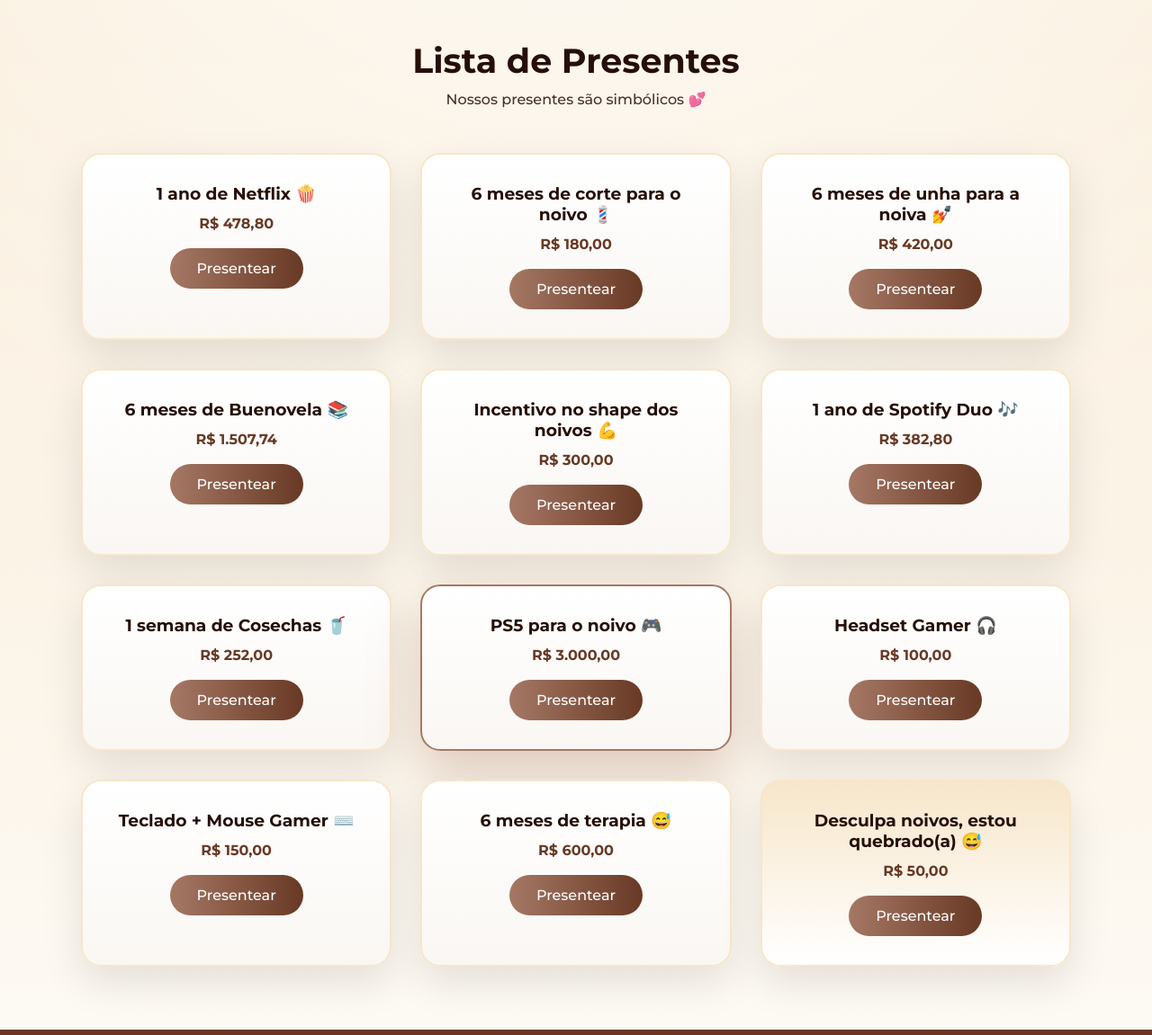
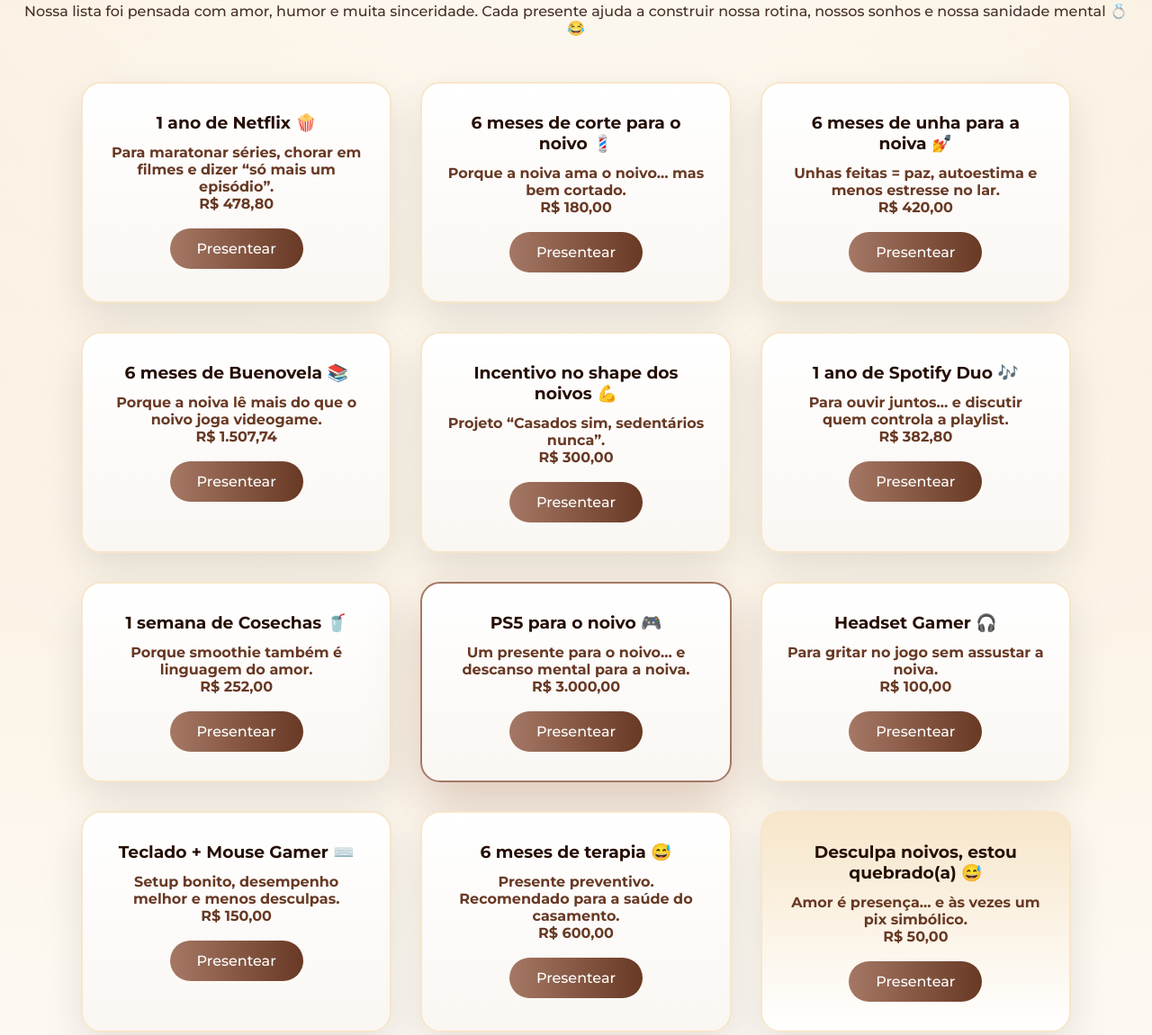
Before and after one commit to CaroolGomes/Casamento-Carol-e-Mateus, a plain HTML site: page index.html in a window 1280 px wide. Shown: the part 450-1601 px from the top of the page at 90% size. Drawn offline with Linux system fonts and the light colour scheme; a web font is replaced by a local one.

Commit message:
Update index.html

```diff
--- a/index.html
+++ b/index.html
@@ -15,7 +15,8 @@
 <body>
 
 <section class="hero">
-  <h1>Caroline & Mateus</h1>
+  <img src="assets/topo.png" alt="Caroline e Mateus" class="hero-img">
+
   <p class="versiculo">
     “Encontrei o amor da minha vida, eu o agarrei e não o deixarei ir.”
     <span>Cantares 3:4</span>
@@ -24,80 +25,96 @@
 
 <section class="lista">
   <h2>Lista de Presentes</h2>
-  <p class="sub">Nossos presentes são simbólicos 💕</p>
+
+  <p class="sub">
+    Nossa lista foi pensada com amor, humor e muita sinceridade.
+    Cada presente ajuda a construir nossa rotina, nossos sonhos e nossa sanidade mental 💍😂
+  </p>
 
   <div class="grid">
 
     <div class="item">
       <h3>1 ano de Netflix 🍿</h3>
+      <p class="desc">Para maratonar séries, chorar em filmes e dizer “só mais um episódio”.</p>
       <p>R$ 478,80</p>
-      <a class="btn" href="presente.html?nome=Netflix&valor=478,80&qr=QR_NETFLIX.png&cartao=LINK_NETFLIX">Presentear</a>
+      <a class="btn" href="presente.html?nome=Netflix&valor=478,80&qr=assets/QR_NETFLIX.png&cartao=LINK_NETFLIX">Presentear</a>
     </div>
 
     <div class="item">
       <h3>6 meses de corte para o noivo 💈</h3>
+      <p class="desc">Porque a noiva ama o noivo… mas bem cortado.</p>
       <p>R$ 180,00</p>
-      <a class="btn" href="presente.html?nome=Corte do Noivo&valor=180,00&qr=QR_CORTE.png&cartao=LINK_CORTE">Presentear</a>
+      <a class="btn" href="presente.html?nome=Corte do Noivo&valor=180,00&qr=assets/QR_CORTE.png">Presentear</a>
     </div>
 
     <div class="item">
       <h3>6 meses de unha para a noiva 💅</h3>
+      <p class="desc">Unhas feitas = paz, autoestima e menos estresse no lar.</p>
       <p>R$ 420,00</p>
-      <a class="btn" href="presente.html?nome=Unha da Noiva&valor=420,00&qr=QR_UNHA.png&cartao=LINK_UNHA">Presentear</a>
+      <a class="btn" href="presente.html?nome=Unha da Noiva&valor=420,00&qr=assets/QR_UNHA.png">Presentear</a>
     </div>
 
     <div class="item">
       <h3>6 meses de Buenovela 📚</h3>
+      <p class="desc">Porque a noiva lê mais do que o noivo joga videogame.</p>
       <p>R$ 1.507,74</p>
-      <a class="btn" href="presente.html?nome=Buenovela&valor=1507,74&qr=QR_BUENOVELA.png&cartao=LINK_BUENOVELA">Presentear</a>
+      <a class="btn" href="presente.html?nome=Buenovela&valor=1507,74&qr=assets/QR_BUENOVELA.png">Presentear</a>
     </div>
 
     <div class="item">
       <h3>Incentivo no shape dos noivos 💪</h3>
+      <p class="desc">Projeto “Casados sim, sedentários nunca”.</p>
       <p>R$ 300,00</p>
-      <a class="btn" href="presente.html?nome=Shape dos Noivos&valor=300,00&qr=QR_SHAPE.png&cartao=LINK_SHAPE">Presentear</a>
+      <a class="btn" href="presente.html?nome=Shape dos Noivos&valor=300,00&qr=assets/QR_SHAPE.png">Presentear</a>
     </div>
 
     <div class="item">
       <h3>1 ano de Spotify Duo 🎶</h3>
+      <p class="desc">Para ouvir juntos… e discutir quem controla a playlist.</p>
       <p>R$ 382,80</p>
-      <a class="btn" href="presente.html?nome=Spotify Duo&valor=382,80&qr=QR_SPOTIFY.png&cartao=LINK_SPOTIFY">Presentear</a>
+      <a class="btn" href="presente.html?nome=Spotify Duo&valor=382,80&qr=assets/QR_SPOTIFY.png">Presentear</a>
     </div>
 
     <div class="item">
       <h3>1 semana de Cosechas 🥤</h3>
+      <p class="desc">Porque smoothie também é linguagem do amor.</p>
       <p>R$ 252,00</p>
-      <a class="btn" href="presente.html?nome=Cosechas&valor=252,00&qr=QR_COSECHAS.png&cartao=LINK_COSECHAS">Presentear</a>
+      <a class="btn" href="presente.html?nome=Cosechas&valor=252,00&qr=assets/QR_COSECHAS.png">Presentear</a>
     </div>
 
     <div class="item destaque">
       <h3>PS5 para o noivo 🎮</h3>
+      <p class="desc">Um presente para o noivo… e descanso mental para a noiva.</p>
       <p>R$ 3.000,00</p>
-      <a class="btn" href="presente.html?nome=PS5&valor=3000,00&qr=QR_PS5.png&cartao=LINK_PS5">Presentear</a>
+      <a class="btn" href="presente.html?nome=PS5&valor=3000,00&qr=assets/QR_PS5.png">Presentear</a>
     </div>
 
     <div class="item">
       <h3>Headset Gamer 🎧</h3>
+      <p class="desc">Para gritar no jogo sem assustar a noiva.</p>
       <p>R$ 100,00</p>
-      <a class="btn" href="presente.html?nome=Headset Gamer&valor=100,00&qr=QR_HEADSET.png&cartao=LINK_HEADSET">Presentear</a>
+      <a class="btn" href="presente.html?nome=Headset Gamer&valor=100,00&qr=assets/QR_HEADSET.png">Presentear</a>
     </div>
 
     <div class="item">
       <h3>Teclado + Mouse Gamer ⌨️</h3>
+      <p class="desc">Setup bonito, desempenho melhor e menos desculpas.</p>
       <p>R$ 150,00</p>
-      <a class="btn" href="presente.html?nome=Kit Gamer&valor=150,00&qr=QR_KIT.png&cartao=LINK_KIT">Presentear</a>
+      <a class="btn" href="presente.html?nome=Kit Gamer&valor=150,00&qr=assets/QR_KIT.png">Presentear</a>
     </div>
 
     <div class="item">
       <h3>6 meses de terapia 😅</h3>
+      <p class="desc">Presente preventivo. Recomendado para a saúde do casamento.</p>
       <p>R$ 600,00</p>
-      <a class="btn" href="presente.html?nome=Terapia&valor=600,00&qr=QR_TERAPIA.png&cartao=LINK_TERAPIA">Presentear</a>
+      <a class="btn" href="presente.html?nome=Terapia&valor=600,00&qr=assets/QR_TERAPIA.png">Presentear</a>
     </div>
 
     <div class="item carinho">
       <h3>Desculpa noivos, estou quebrado(a) 😅</h3>
+      <p class="desc">Amor é presença… e às vezes um pix simbólico.</p>
       <p>R$ 50,00</p>
-      <a class="btn" href="presente.html?nome=Ajuda Simbolica&valor=50,00&qr=QR_50.png&cartao=LINK_50">Presentear</a>
+      <a class="btn" href="presente.html?nome=Ajuda Simbolica&valor=50,00&qr=assets/QR_50.png">Presentear</a>
     </div>
 
   </div>
```
